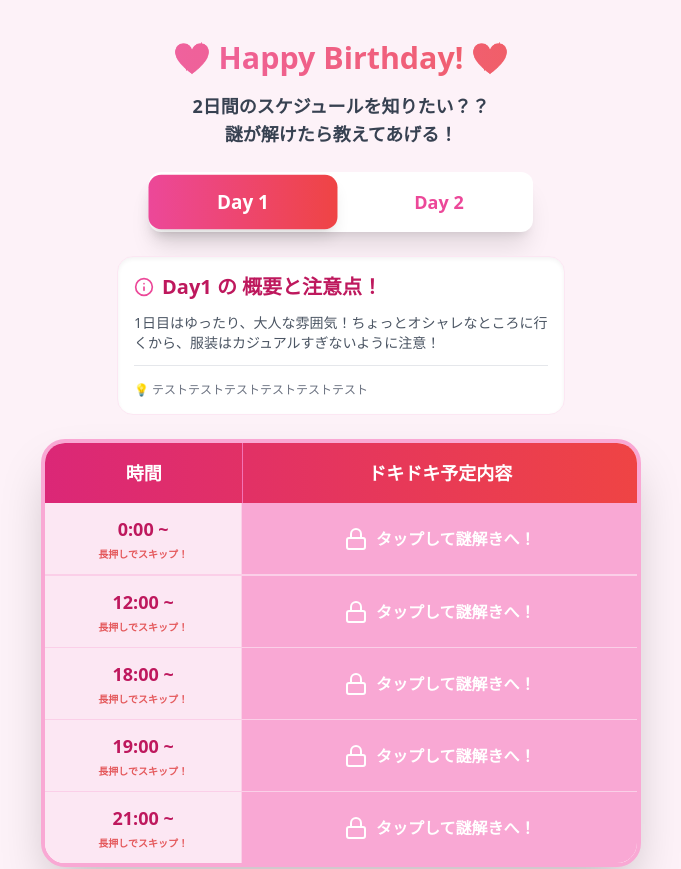
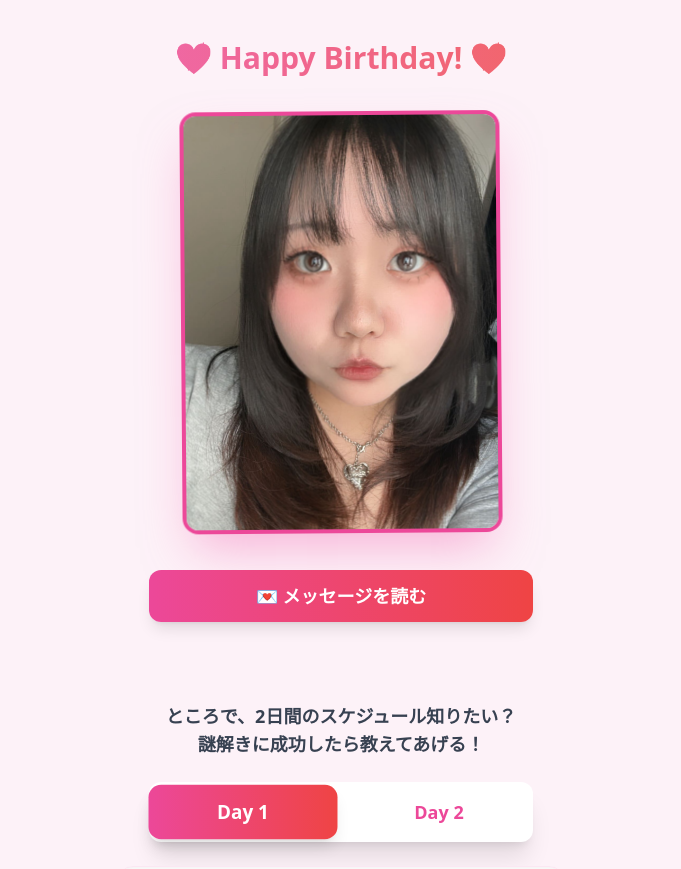
Before and after one commit to wdtkr/test-repo, a React (Create React App) app in the folder test-app/: page / in a window 1280 px wide. Shown: the top 869 px of the page, without its empty margins (299-980 px from the left). Built offline with nearby package versions, Linux system fonts and the light colour scheme.

Commit message:
仮完成

```diff
--- a/test-app/src/App.js
+++ b/test-app/src/App.js
@@ -386,6 +386,9 @@ export default function App() {
     Day2: [],
   });
 
+  // ★ メッセージの開閉状態
+  const [isMessageExpanded, setIsMessageExpanded] = useState(false);
+
   // Modal states
   const [isRiddleModalOpen, setIsRiddleModalOpen] = useState(false);
   const [isDetailModalOpen, setIsDetailModalOpen] = useState(false);
@@ -467,17 +470,52 @@ export default function App() {
 
       {/* ★ デコレーション用カスタムスタイル */}
       <style>{`
-        body { font-family: 'Inter', sans-serif; }
+        body {
+            font-family: 'Inter', sans-serif;
+            /* Subtle background texture */
+            background-color: #fce7f3; /* pink-100 base */
+            background-image: radial-gradient(circle at top right, rgba(255, 192, 203, 0.3) 1px, transparent 0),
+                              radial-gradient(circle at bottom left, rgba(255, 192, 203, 0.3) 1px, transparent 0);
+            background-size: 20px 20px;
+        }
         .schedule-container {
             width: 100%;
             max-width: 600px;
+            /* Add more prominent soft shadow */
+            box-shadow: 0 20px 25px -5px rgba(236, 72, 153, 0.2), 0 10px 10px -5px rgba(236, 72, 153, 0.1);
         }
         .animate-sparkle {
+            /* Keep existing sparkle animation */
             animation: sparkle 1.5s ease-in-out infinite alternate;
         }
         @keyframes sparkle {
             0% { transform: scale(1); opacity: 0.8; }
             100% { transform: scale(1.05); opacity: 1; }
+        }
+        .animate-in {
+            animation-duration: 0.5s;
+        }
+        .fade-in {
+            animation-name: fadeIn;
+        }
+        .slide-in-from-top-4 {
+            animation-name: slideInFromTop;
+        }
+        @keyframes fadeIn {
+            from { opacity: 0; }
+            to { opacity: 1; }
+        }
+        @keyframes slideInFromTop {
+            from { transform: translateY(-16px); }
+            to { transform: translateY(0); }
+        }
+        .animate-float {
+            animation: float 4s ease-in-out infinite;
+        }
+        @keyframes float {
+            0% { transform: translateY(0) rotate(0.5deg); }
+            50% { transform: translateY(20px) rotate(-0.5deg); }
+            100% { transform: translateY(0) rotate(0.5deg); }
         }
       `}</style>
 
@@ -489,10 +527,65 @@ export default function App() {
         <h1 className="text-3xl font-black mb-1 text-transparent bg-clip-text bg-gradient-to-r from-pink-500 to-red-500 animate-sparkle">
           💖 Happy Birthday! 💖
         </h1>
+
+        {/* ★ 挿入された画像 */}
+        <img
+          src={"/top.jpg"}
+          alt="彼女"
+          className="w-full max-w-xs mx-auto my-4 rounded-2xl border-4 border-pink-500 shadow-2xl shadow-pink-400/50 transition-all duration-500 animate-float"
+        />
+
+        <br />
+        <div className="w-full max-w-sm mx-auto my-4">
+          <button
+            onClick={() => setIsMessageExpanded(!isMessageExpanded)}
+            className="w-full py-3 px-4 text-white font-bold rounded-xl transition-all duration-300 shadow-lg transform hover:scale-[1.02] active:scale-[0.98] bg-gradient-to-r from-pink-500 to-red-500 flex items-center justify-center text-lg"
+          >
+            {isMessageExpanded
+              ? "💌 メッセージを閉じる"
+              : "💌 メッセージを読む"}
+          </button>
+
+          {isMessageExpanded && (
+            <div className="bg-white p-4 mt-3 rounded-xl shadow-xl border border-pink-200 text-gray-800 text-center transition-all duration-500 animate-in fade-in slide-in-from-top-4">
+              <p className="font-bold text-base whitespace-pre-wrap leading-relaxed">
+                ほのか、お誕生日おめでとう！🎉
+                <br />
+                付き合ってから10ヶ月弱も経ったんだね。
+                <br />
+                あっという間だったけど、
+                <br />
+                ほのかがいてくれたおかげで
+                <br />
+                本当に幸せだったよ。ありがとね。
+                <br />
+                <br />
+                出会ってからで考えると、
+                <br />
+                もう8年くらい経つのかな。すごいね。
+                <br />
+                でも、まだまだ一緒に居足りないし、
+                <br />
+                もっと色んなとこに2人で行きたいから、
+                <br />
+                これからもよろしくね。
+                <br />
+                生まれてきてくれて、一緒に居てくれて、
+                <br />
+                本当にありがとう。
+                <br />
+                <br />
+                大好きだよ！！！
+              </p>
+            </div>
+          )}
+        </div>
+        <br />
+        <br />
         <p className="text-lg text-gray-700 font-bold mt-4">
-          2日間のスケジュールを知りたい？？
+          ところで、2日間のスケジュール知りたい？
           <br />
-          謎が解けたら教えてあげる！
+          謎解きに成功したら教えてあげる！
         </p>
       </header>
 
@@ -529,13 +622,10 @@ export default function App() {
         <p className="text-sm text-gray-600 mt-3 whitespace-pre-wrap">
           {daySummaries[selectedDay]}
         </p>
-        <p className="text-xs text-gray-500 mt-3 font-medium border-t pt-4">
-          💡 テストテストテストテストテストテスト
-        </p>
       </div>
 
       {/* スケジュール表示エリア */}
-      <main className="schedule-container bg-white rounded-3xl shadow-2xl overflow-hidden border-4 border-pink-300">
+      <main className="schedule-container bg-white rounded-3xl overflow-hidden border-4 border-pink-300 ring-2 ring-pink-300 ring-offset-4 ring-offset-pink-50">
         {/* テーブルヘッダー */}
         <div className="flex bg-gradient-to-r from-pink-600 to-red-500 text-white font-extrabold text-lg">
           <div className="w-1/3 p-4 text-center">時間</div>
```
Also changed, not shown: test-app/public/top.jpg.
